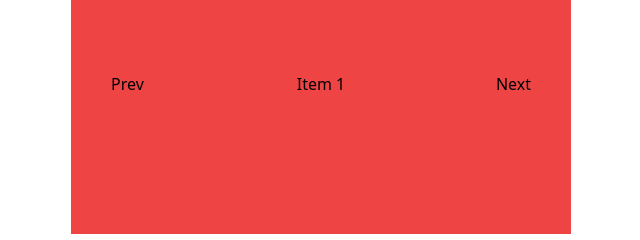
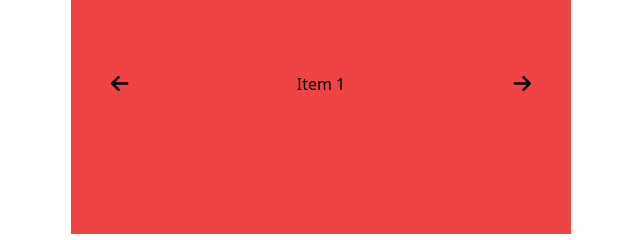
Before and after one commit to Hugo-walando/intro-dom-brief, a plain HTML site: page carousel/index.html in a window 1280 px wide. Shown: the part 218-458 px from the top of the page, 319-959 px from the left. Drawn offline with nearby package versions, Linux system fonts and the light colour scheme.

Commit message:
style: add arrow icons

```diff
--- a/carousel/index.html
+++ b/carousel/index.html
@@ -27,9 +27,11 @@
                     Item 3 </div>
             </div>
             <button id="prev-btn"
-                    class="absolute top-2/4 left-10 transform -translate-y-1/2">Prev</button>
+                    class="absolute top-2/4 left-10 transform -translate-y-1/2"><i
+                   class="fa-solid fa-arrow-left text-xl"></i></button>
             <button id="next-btn"
-                    class="absolute top-2/4 right-10 transform -translate-y-1/2">Next</button>
+                    class="absolute top-2/4 right-10 transform -translate-y-1/2"><i
+                   class="fa-solid fa-arrow-right text-xl"></i></button>
         </div>
         <script src="script.js"></script>
     </body>
```
